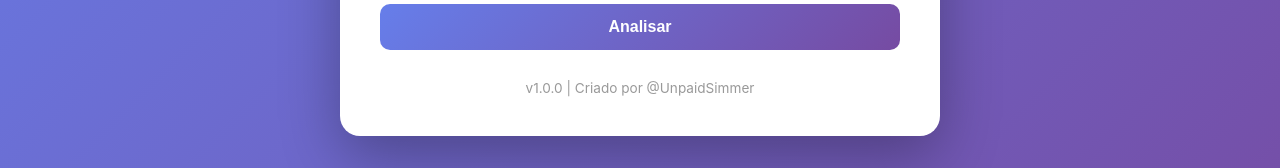
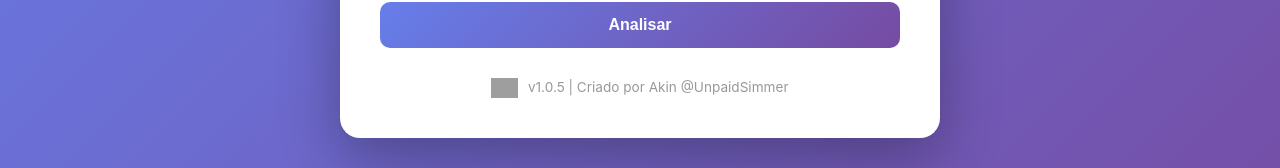
Before and after one commit to thebossrrpg/Thesims4modanalyzer, a website: page docs/index.html in a window 1280 px wide. Shown: the part 447-615 px from the top of the page. Drawn offline with Linux system fonts and the light colour scheme; grey boxes are pictures that could not be loaded.

Commit message:
Update to v1.0.5 with favicon

```diff
--- a/docs/index.html
+++ b/docs/index.html
@@ -145,6 +145,12 @@
             color: #999;
             font-size: 0.85rem;
         }
+
+        .footer img {
+            height: 20px;
+            vertical-align: middle;
+            margin-right: 6px;
+        }
     </style>
 </head>
 <body>
@@ -173,7 +179,8 @@
         </div>
 
         <div class="footer">
-            v1.0.0 | Criado por @UnpaidSimmer
+            <img src="https://64.media.tumblr.com/05d22b63711d2c391482d6faad367ccb/675ea15a79446393-0d/s96x96u_c1/10c6e06c1ea95a565da2dd283697116d3e7eca03.pnj">
+            v1.0.5 | Criado por Akin @UnpaidSimmer
         </div>
     </div>
 
```
